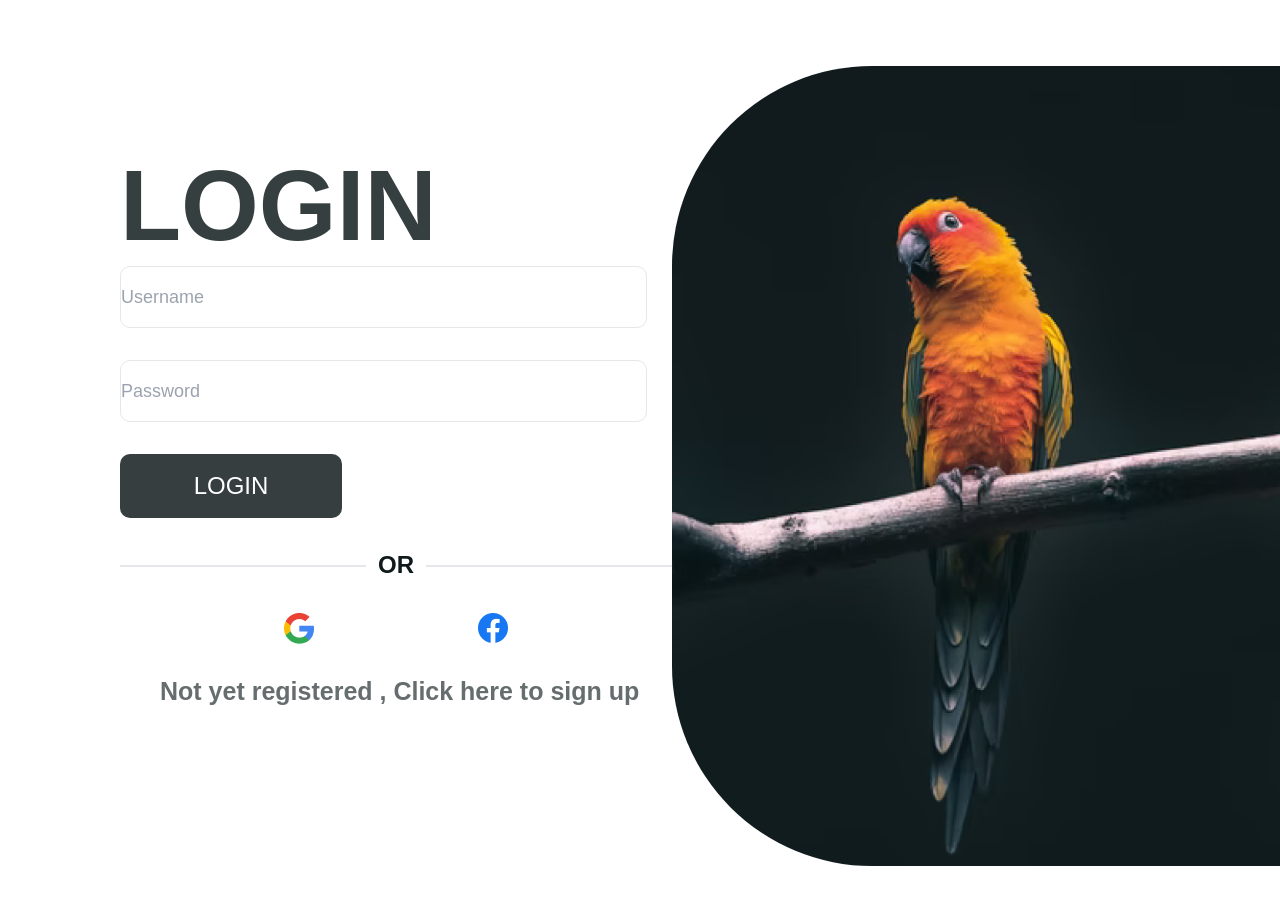
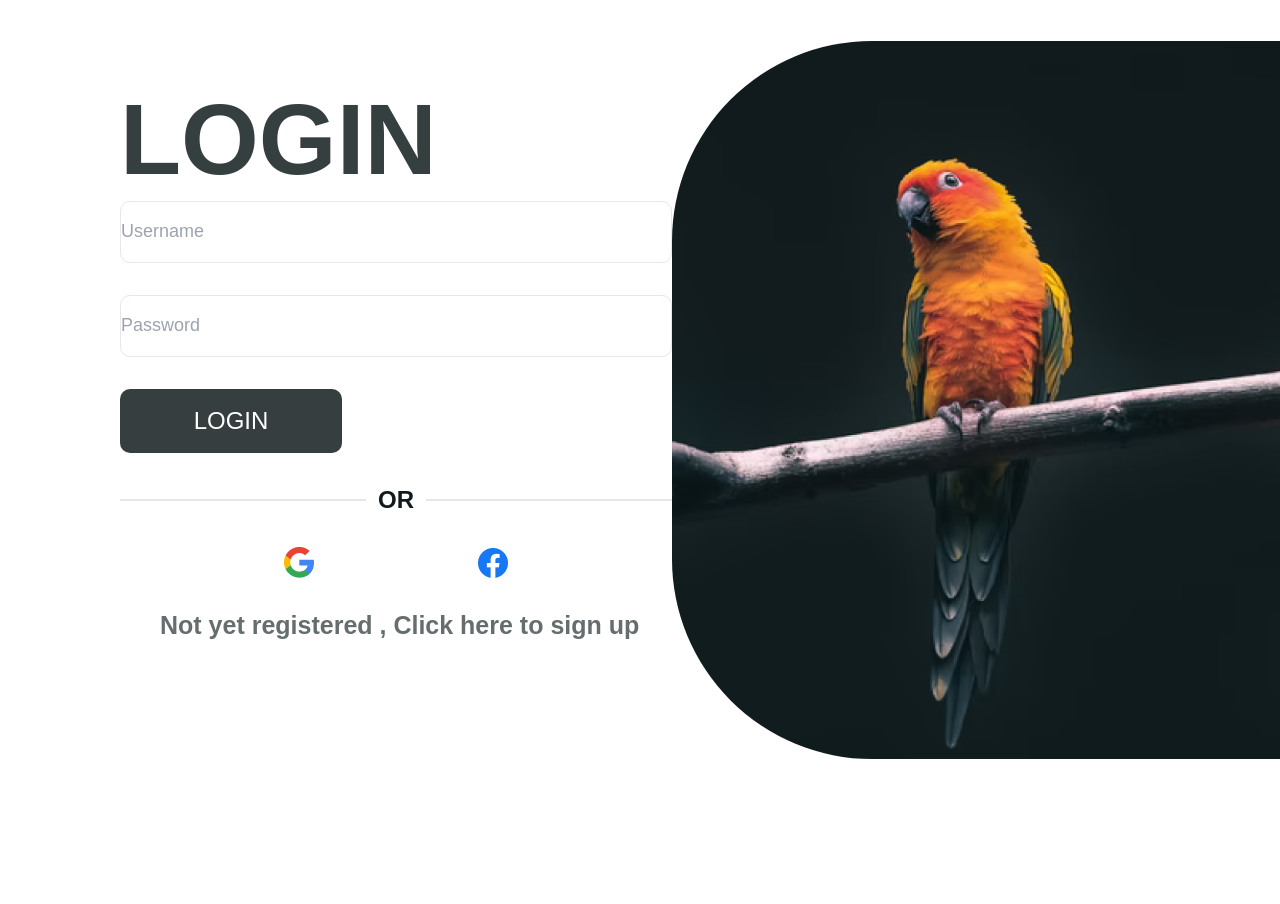
Before and after one commit to kocaman14/figmatoreact2, a React (Vite) app: page / in a window 1280 px wide. Shown: the top 904 px of the page. After the commit the page ends 866 px from the top, so only its background shows below. Built offline with nearby package versions, Linux system fonts and the light colour scheme.

Commit message:
figmatoreact2

```diff
--- a/src/App.jsx
+++ b/src/App.jsx
@@ -8,7 +8,7 @@ function App() {
 
   return (
     <>
-   <div className=" h-screen flex justify-center">
+   <div className="h-screen flex justify-center items-center">
     <div className="w-[1600px] h-[931px] top-[-466px] left-[-800px]  flex justify-between items-center">
 <div className="w-[552px] h-[642px] top-[191px] left-[128px] ml-[120px] ">
   <header>
@@ -18,10 +18,10 @@ LOGIN</h1>
   <section>
 <form  className="space-y-8">
   <div>
-<input className="w-[527px] h-[62px] top-[157px] left-[14px] rounded-[10px] border-[1px] font-montserrat text-lg font-normal leading-6 text-left underline-from-font decoration-none text-[rgba(16,26,28,0.84)]"  placeholder="Username"/>
+<input className="w-full h-[62px] rounded-[10px] border-[1px] font-montserrat text-lg text-left text-[rgba(16,26,28,0.84)]"  placeholder="Username"/>
   </div>
   <div>
-<input  className="w-[527px] h-[62px] top-[259px] left-[14px] rounded-[10px]  border-[1px] font-montserrat text-lg font-normal leading-6 text-left underline-from-font decoration-none text-[rgba(16,26,28,0.84)]" placeholder="Password"/>
+<input  className="w-full h-[62px] rounded-[10px] border-[1px] font-montserrat text-lg text-left text-[rgba(16,26,28,0.84)]" placeholder="Password"/>
   </div>
   <div>
 <button type="button" onClick={handleClick} className="w-[222px] h-[64px] top-[366px] left-[14px] rounded-[10px] duration-0 bg-[rgba(16,26,28,0.84)] text-[24px] text-white font-montserrat ">  LOGIN </button>
@@ -48,7 +48,7 @@ LOGIN</h1>
 </div>
 
 <inside>
-<img className="w-[800px] h-[800px] left-[811px] rounded-[200px_0px_0px_200px]  " src="./images/image 3.png"></img>
+<img className="w-[800px] h-auto left-[811px] rounded-[200px_0px_0px_200px]  " src="./images/image 3.png"></img>
 </inside>
 
 
```
